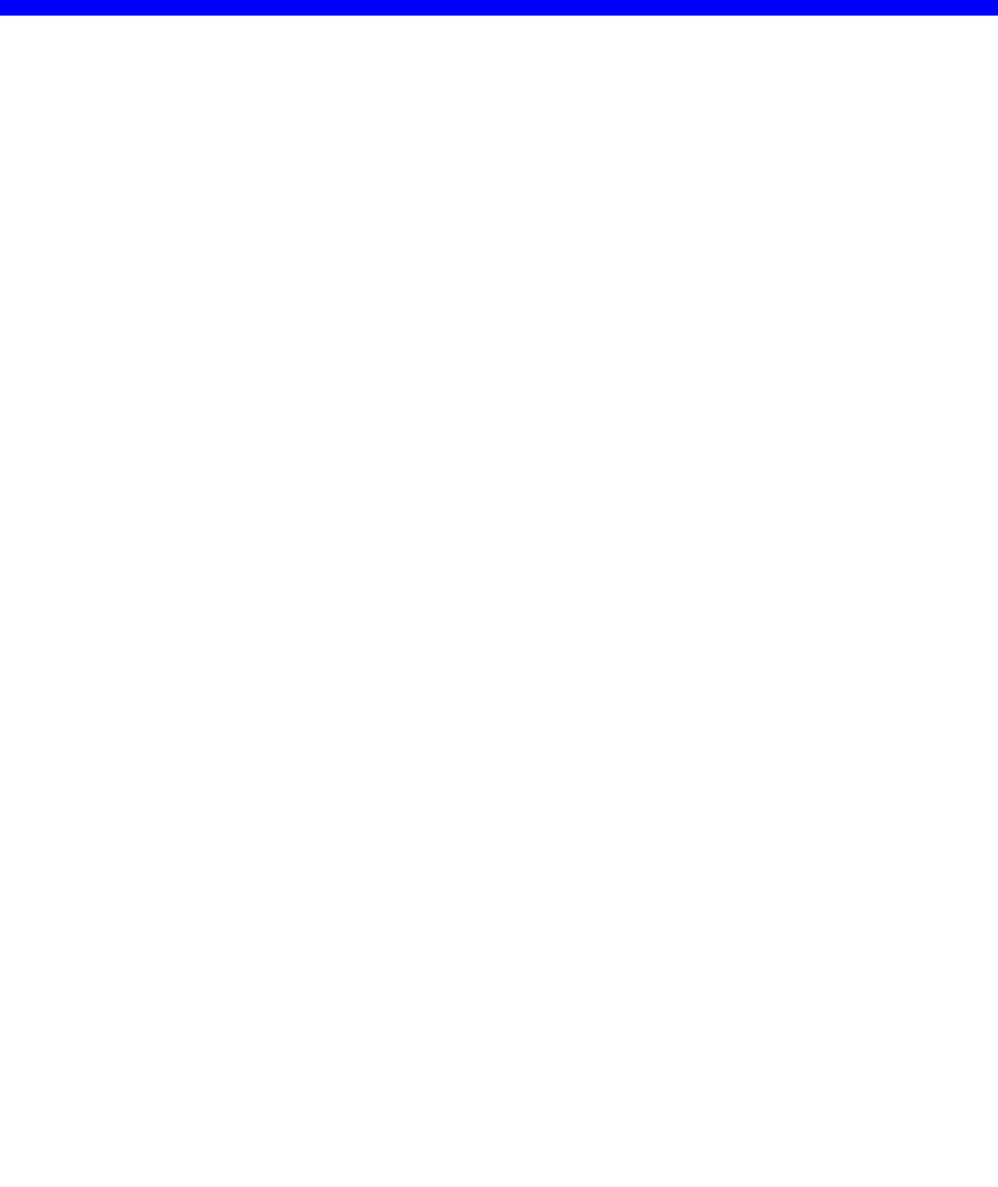
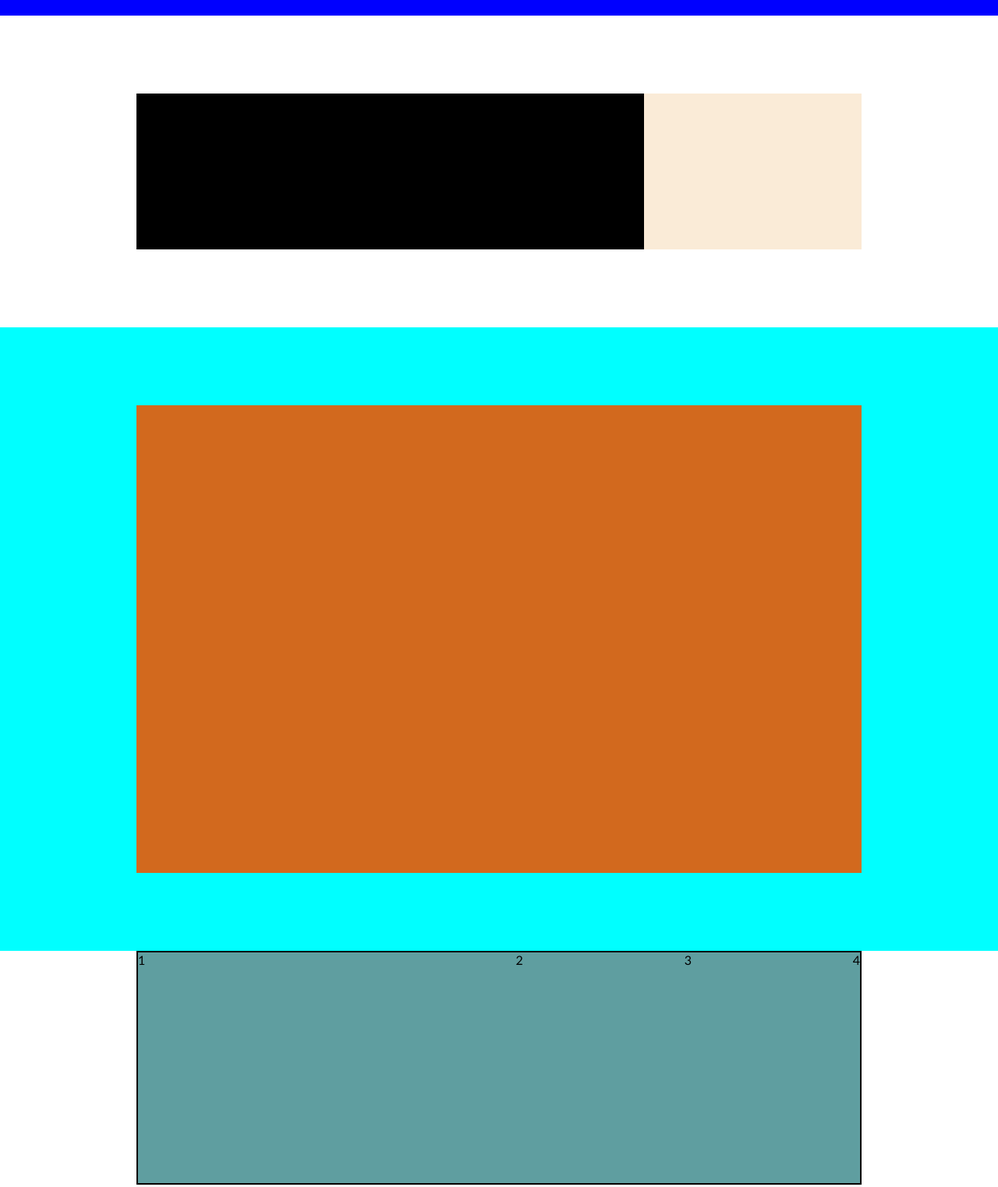
Before and after one commit to sergio44443/htmlcss-discord, a plain HTML site: page index.html in a window 1280 px wide. Shown: the part 680-2203 px from the top of the page at 78% size. Before the commit the page ends 800 px from the top, so only its background shows below. Drawn offline with Linux system fonts and the light colour scheme.

Commit message:
[add] codes

```diff
--- a/assets/css/style.css
+++ b/assets/css/style.css
@@ -27,9 +27,7 @@ header nav ul{
   align-items: center;
 }
 
-.container{
 
-}
 
 header .navbar .row{
   background-color: aliceblue;
@@ -71,11 +69,22 @@ header nav ul a:hover{
   width: calc(100% - 350px);
 }
 
+.box2-seconda-parte{
+  height: 200px;
+  width: calc(100% - 350px);
+}
+
 .jumbo{
   background-color: blueviolet;
   justify-content: center;
 
   height: 200px;
+
+}
+
+.secondo{
+  background-color: blueviolet;
+
 
 }
 
@@ -88,6 +97,7 @@ header nav ul a:hover{
 
   width: calc(100% - 350px);
   background-color: chocolate;
+
 }
 
 .box-prima-prima{
@@ -96,6 +106,18 @@ header nav ul a:hover{
 }
 
 .box2-prima-parte{
+  height: 200px;
+  width: calc(100% - 350px);
+  margin-bottom: 100px;
+  margin-top: 100px;
+}
+
+.box-seconda-parte{
+  display: flex;
+  justify-content: center;
+}
+
+.box2-seconda-parte{
   height: 200px;
   width: calc(100% - 350px);
   margin-bottom: 100px;
@@ -111,3 +133,44 @@ header nav ul a:hover{
   width: 70%;
   background-color: antiquewhite;
 }
+
+.culo3{
+  width: 70%;
+  background-color: black;
+}
+
+.culo4{
+  width: 30%;
+  background-color: antiquewhite;
+}
+
+.terza-parte{
+  background-color: aqua;
+}
+
+.box-terza-parte{
+  width: calc(100% - 350px);
+  background-color: chocolate;
+  height: 600px;
+  width: calc(100% - 350px);
+  margin-bottom: 100px;
+  margin-top: 100px;
+}
+
+
+.container3{
+  background-color: cadetblue;
+  margin: 0 auto 15px auto;
+  height: 300px;
+  width: calc(100% - 350px);
+  border: 2px solid black
+}
+
+.c-2{
+  flex-direction: row;
+  justify-content: space-between;
+}
+
+.box11{
+  width: 30%;
+}
--- a/index.html
+++ b/index.html
@@ -31,30 +31,38 @@
   <div class="jumbo flex">
     <div class="jumbotron">questo è il jumbo</div>
   </div>
-  <main class="prima-parte">
+  <div class="prima-parte">
     <div class="box-prima-prima flex">
       <div class="box2-prima-parte flex">
         <div class="culo"></div>
         <div class="culo2"></div>
-
       </div>
     </div>
   </div>
 
-<section>
+  <div class="seconda-parte">
+    <div class="box-seconda-parte flex">
+      <div class="box2-prima-parte flex">
+        <div class="culo3"></div>
+        <div class="culo4"></div>
+      </div>
+    </div>
+  </div>
+
+  <div class="terza-parte flex">
+    <div class="box-terza-parte"></div>
+  </div>
+
+  <div class="container3 c-2 flex">
+    <div class="box11"><span>1</span></div>
+    <div class="box22"><span>2</span></div>
+    <div class="box33"><span>3</span></div>
+    <div class="box44"><span>4</span></div>
+  </div>
 
 </section>
- <div class="2parte flex">
-  <div class="box-seconda-parte"></div>
- </div>
 
-<section>
-  <div class="3parte flex">
-    <div class="box-terza-parte"></div>
-  </div>
-</section>
 
-  </main>
 
 
 
```
